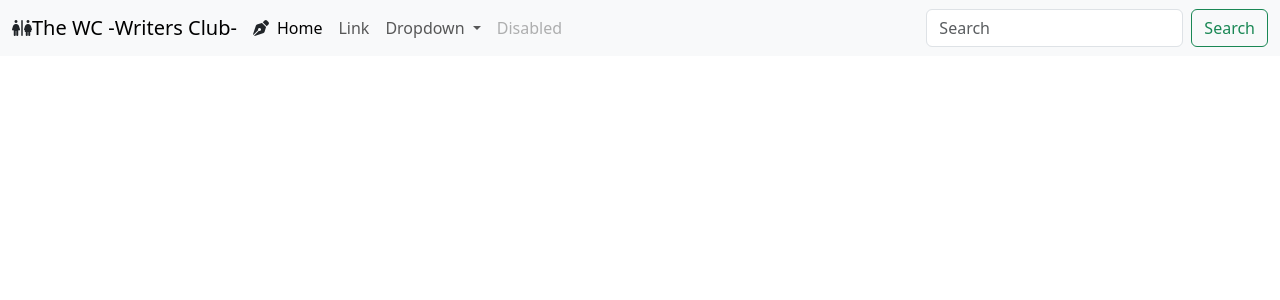
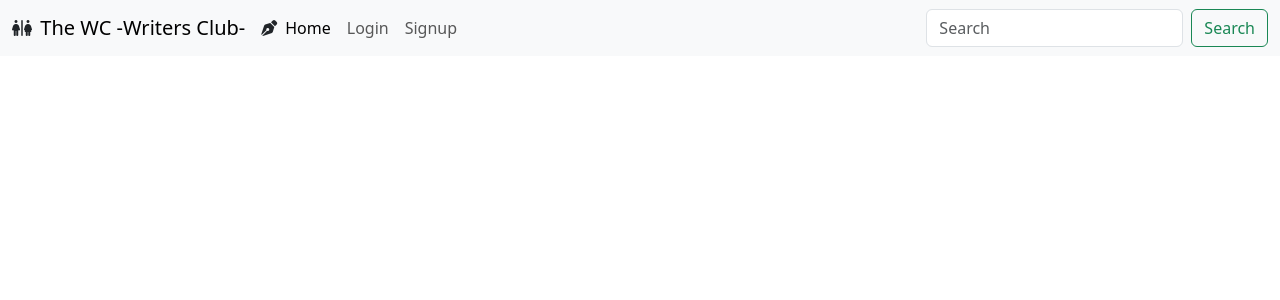
Before and after one commit to Parbelaez/ci_fsd_pp4_the_wc, a Django app: page / in a window 1280 px wide. Shown: the top 300 px of the page. Run offline with Django 4.2, Linux system fonts and the light colour scheme; data that the repository does not hold is empty; some libraries are stand-ins or nearby versions.

Commit message:
Add the allauth templates and check login

```diff
--- a/ci_fsd_pp4_the_wc/urls.py
+++ b/ci_fsd_pp4_the_wc/urls.py
@@ -21,4 +21,5 @@ urlpatterns = [
     path('admin/', admin.site.urls),
     path('summernote/', include('django_summernote.urls')),  # summernote added for thewcwebpage app
     path('', include('thewcwebpage.urls'), name='thewcwebpage_urls'),
+    path('accounts/', include('allauth.urls')),  # allauth added for thewcwebpage app
 ]
--- a/thewcwebpage/templates/account/login.html
+++ b/thewcwebpage/templates/account/login.html
@@ -1,4 +1,4 @@
-{% extends "account/base.html" %}
+{% extends "base.html" %}
 
 {% load i18n %}
 {% load account socialaccount %}
--- a/thewcwebpage/templates/navbar.html
+++ b/thewcwebpage/templates/navbar.html
@@ -1,6 +1,7 @@
 <nav class="navbar navbar-expand-lg bg-body-tertiary">
   <div class="container-fluid">
     <i class="fa-solid fa-restroom"></i>
+    <span>&nbsp;&nbsp;</span>
     <a class="navbar-brand" href="{% url 'home' %}">The WC -Writers Club-</a>
     <i class="fa-solid fa-pen-nib"></i>
     <button class="navbar-toggler" type="button" data-bs-toggle="collapse" data-bs-target="#navbarSupportedContent" aria-controls="navbarSupportedContent" aria-expanded="false" aria-label="Toggle navigation">
@@ -11,10 +12,19 @@
         <li class="nav-item">
           <a class="nav-link active" aria-current="page" href="{% url 'home' %}">Home</a>
         </li>
+        {% if user.is_authenticated %}
         <li class="nav-item">
-          <a class="nav-link" href="#">Link</a>
+          <a class="nav-link" href="{% url 'account_logout' %}">Logout</a>
         </li>
-        <li class="nav-item dropdown">
+        {% else %}
+        <li class="nav-item">
+          <a class="nav-link" href="{% url 'account_login' %}">Login</a>
+        </li>
+        <li class="nav-item">
+          <a class="nav-link" href="{% url 'account_signup' %}">Signup</a>
+        </li>
+        {% endif %}
+        {% comment %} <li class="nav-item dropdown">
           <a class="nav-link dropdown-toggle" href="#" role="button" data-bs-toggle="dropdown" aria-expanded="false">
             Dropdown
           </a>
@@ -27,7 +37,7 @@
         </li>
         <li class="nav-item">
           <a class="nav-link disabled" aria-disabled="true">Disabled</a>
-        </li>
+        </li> {% endcomment %}
       </ul>
       <form class="d-flex" role="search">
         <input class="form-control me-2" type="search" placeholder="Search" aria-label="Search">
--- a/thewcwebpage/templates/openid/login.html
+++ b/thewcwebpage/templates/openid/login.html
@@ -1,4 +1,4 @@
-{% extends "openid/base.html" %}
+{% extends "base.html" %}
 
 {% load i18n %}
 
```
Also changed, not shown: ci_fsd_pp4_the_wc/settings.py (+22 -1 lines), README.md.
